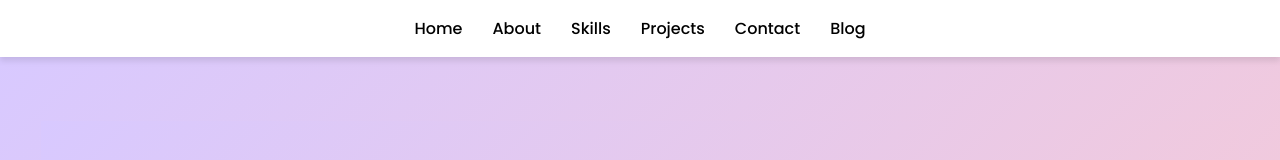
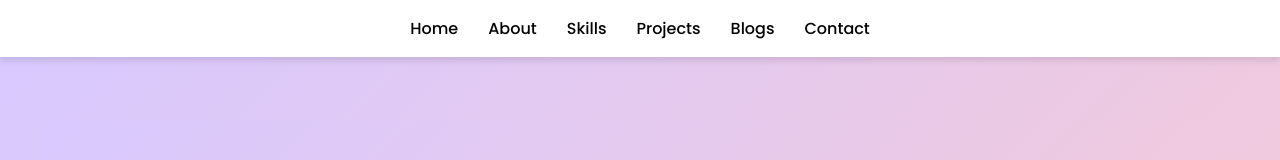
Before and after one commit to preethikaprasadi/Preethika_Prasadi-Portfolio, a React (Create React App) app: page / in a window 1280 px wide. Shown: the top 160 px of the page. Built offline with nearby package versions, Linux system fonts and the light colour scheme.

Commit message:
Update header

```diff
--- a/src/components/Header.js
+++ b/src/components/Header.js
@@ -9,8 +9,8 @@ const Header = () => {
           <li><a href="#about">About</a></li>
           <li><a href="#skills">Skills</a></li>
           <li><a href="#projects">Projects</a></li>
+          <li><a href="#blogs">Blogs</a></li>
           <li><a href="#contact">Contact</a></li>
-          <li><a href="#blog">Blog</a></li>
         </ul>
       </nav>
     </header>
```
